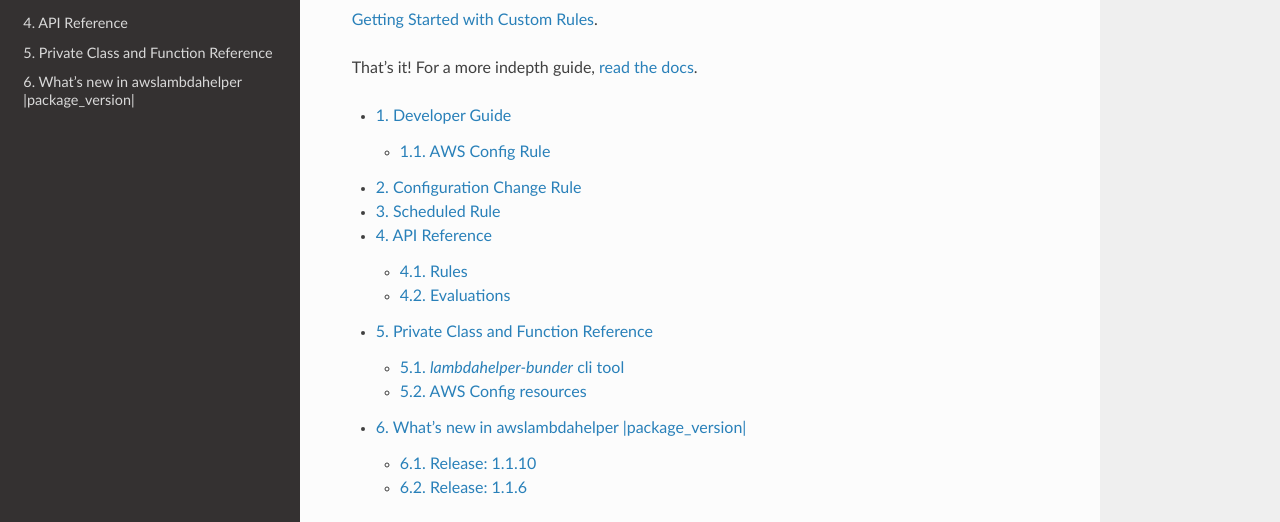
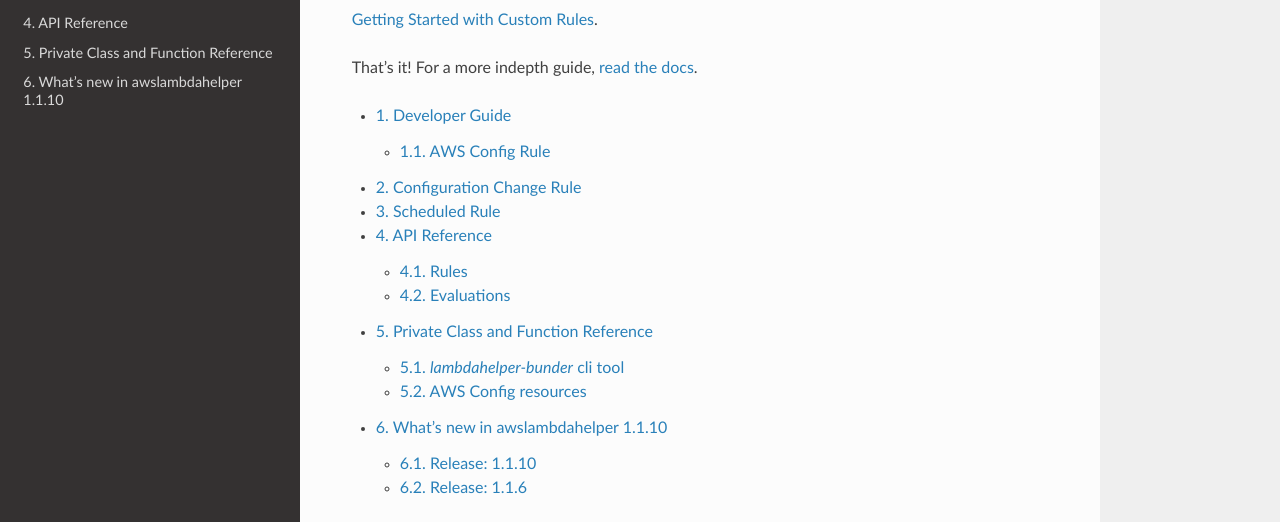
Before and after one commit to drewsonne/awslambdahelper, a Sphinx documentation site: the page built from docs/index.rst, in a window 1280 px wide and 900 px high, scrolled down 759 px. Shown: the part 211-733 px from the top of the window. Built offline with Sphinx 7.4.7 and the Read the Docs theme 2.0.0, drawn with Linux system fonts in a browser that asks for light colours; pages that are not in the unit, such as notebooks, are missing from menus.

Commit message:
Fixed version

```diff
--- a/docs/changes.rst
+++ b/docs/changes.rst
@@ -1,5 +1,5 @@
-===============================================
-What's new in awslambdahelper |package_version|
-===============================================
+=======================================
+What's new in awslambdahelper |release|
+=======================================
 
 .. include:: ../CHANGELOG.rst
```
